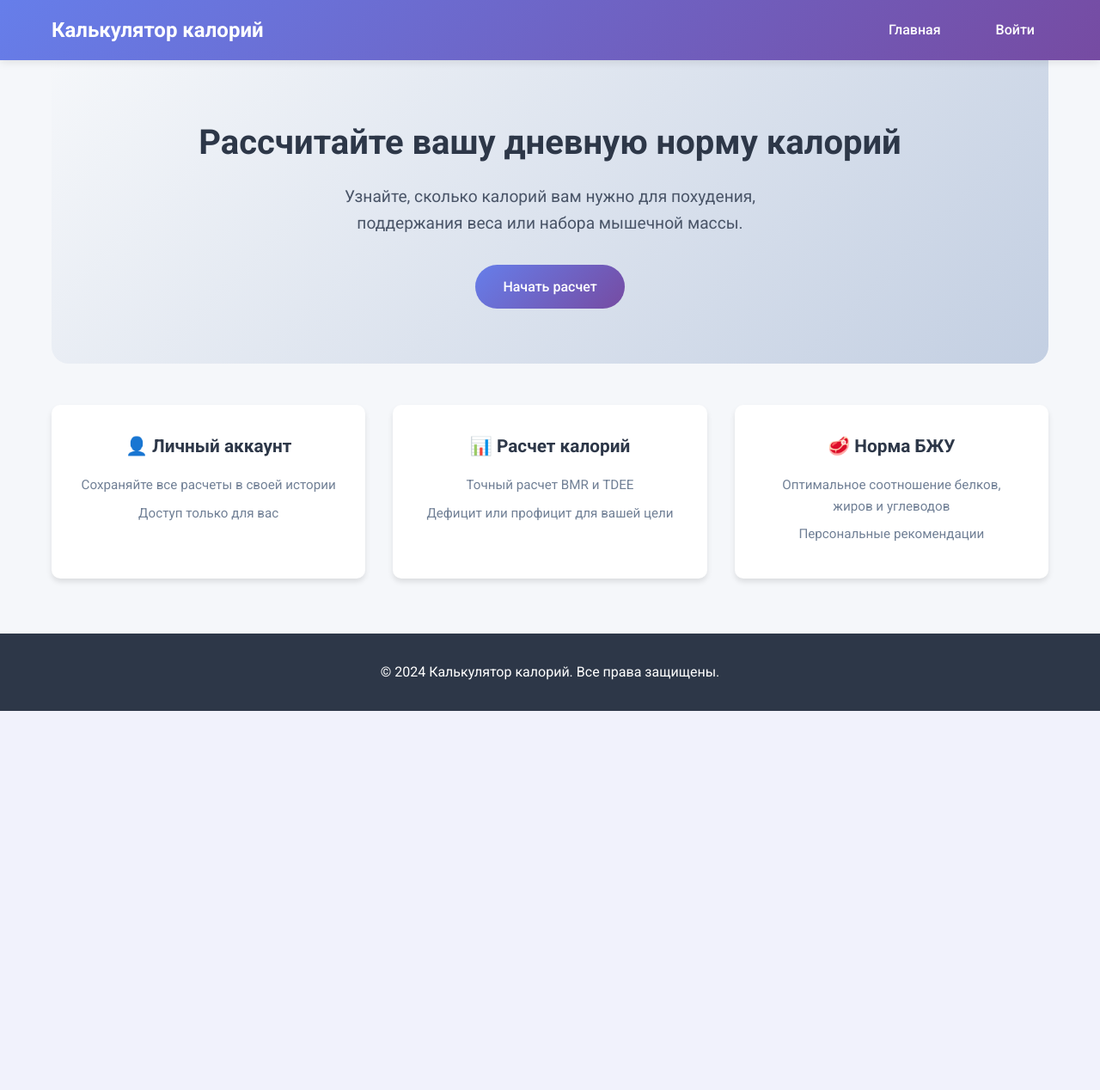
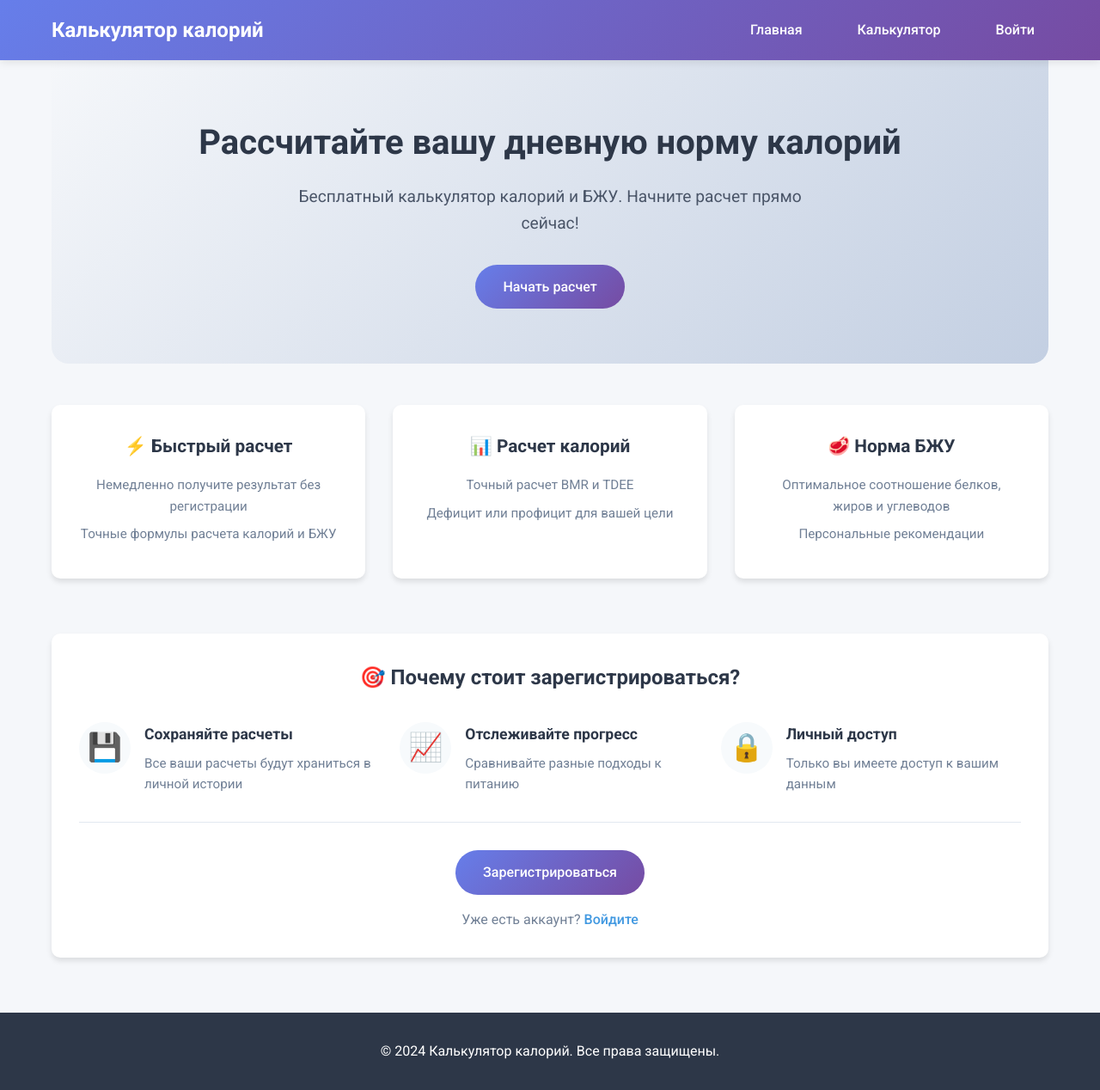
Before and after one commit to alwakok/flask, a Flask app: page / in a window 1280 px wide. Shown: the whole page at 86% size. Before the commit the page ends 827 px from the top, so only its background shows below. Run offline with Flask 3, Linux system fonts and the light colour scheme.

Commit message:
Add files via upload

```diff
--- a/app.py
+++ b/app.py
@@ -5,11 +5,8 @@ from models import CalorieCalculator, User
 app = Flask(__name__)
 app.secret_key = 'your-secret-key-here-change-this-in-production'
 
-# Инициализация базы данных при запуске
 init_db()
 
-
-# Контекстный процессор для автоматической передачи user во все шаблоны
 @app.context_processor
 def inject_user():
     user = None
@@ -18,13 +15,12 @@ def inject_user():
     return dict(user=user)
 
 
-# Декоратор для проверки авторизации
-def login_required(f):
+def auth_required_for_history(f):
     from functools import wraps
     @wraps(f)
     def decorated_function(*args, **kwargs):
         if 'user' not in session:
-            flash('Пожалуйста, войдите в систему для доступа к этой странице', 'warning')
+            flash('Для просмотра истории расчетов необходимо войти в систему', 'info')
             return redirect(url_for('login'))
         return f(*args, **kwargs)
 
@@ -85,7 +81,7 @@ def logout():
 
 
 @app.route('/dashboard')
-@login_required
+@auth_required_for_history
 def dashboard():
     user = session['user']
     calculations = CalorieCalculator.get_user_calculations(user['id'])
@@ -94,12 +90,6 @@ def dashboard():
 
 @app.route('/calculate', methods=['GET', 'POST'])
 def calculate():
-    # Если пользователь не авторизован, перенаправляем на логин
-    if 'user' not in session:
-        flash('Для использования калькулятора необходимо войти в систему', 'info')
-        return redirect(url_for('login'))
-
-    user = session['user']
 
     if request.method == 'POST':
         try:
@@ -114,22 +104,23 @@ def calculate():
                 flash('Пожалуйста, укажите пол', 'danger')
                 return redirect(url_for('calculate'))
 
-            # Основные расчеты
             bmr = CalorieCalculator.calculate_bmr(gender, weight, height, age)
             tdee = CalorieCalculator.calculate_tdee(bmr, activity)
             target_calories = CalorieCalculator.calculate_target_calories(tdee, goal)
 
-            # Расчет БЖУ
             macros = CalorieCalculator.calculate_macronutrients(target_calories, goal, weight)
             recommendations = CalorieCalculator.get_macro_recommendations(goal)
 
-            # Сохранение в базу данных
-            CalorieCalculator.save_calculation(
-                user['id'], gender, age, weight, height, goal, activity,
-                bmr, tdee, target_calories, macros
-            )
+            user = session.get('user')
+            if user:
+                CalorieCalculator.save_calculation(
+                    user['id'], gender, age, weight, height, goal, activity,
+                    bmr, tdee, target_calories, macros
+                )
+                flash('Расчет сохранен в вашей истории', 'success')
+            else:
+                flash('Расчет не сохранен. Для сохранения истории войдите в систему', 'info')
 
-            # Определение названий
             goal_names = {
                 'loss': 'Похудение',
                 'maintenance': 'Поддержание веса',
@@ -168,7 +159,7 @@ def calculate():
 
 
 @app.route('/history')
-@login_required
+@auth_required_for_history
 def history():
     user = session['user']
     calculations = CalorieCalculator.get_user_calculations(user['id'])
@@ -176,7 +167,7 @@ def history():
 
 
 @app.route('/delete_calculation/<int:calculation_id>', methods=['POST'])
-@login_required
+@auth_required_for_history
 def delete_calculation(calculation_id):
     user = session['user']
     success = CalorieCalculator.delete_calculation(user['id'], calculation_id)
@@ -201,6 +192,4 @@ def internal_server_error(e):
 
 
 if __name__ == '__main__':
-    print("Запуск сервера...")
-    print("Откройте: http://localhost:5000")
     app.run(debug=True, port=5000)
--- a/database.py
+++ b/database.py
@@ -11,7 +11,6 @@ def init_db():
     conn = sqlite3.connect('data/calories.db')
     cursor = conn.cursor()
 
-    # Создаем таблицу пользователей
     cursor.execute('''
         CREATE TABLE IF NOT EXISTS users (
             id INTEGER PRIMARY KEY AUTOINCREMENT,
@@ -23,7 +22,6 @@ def init_db():
         )
     ''')
 
-    # Создаем таблицу для истории расчетов с user_id
     cursor.execute('''
         CREATE TABLE IF NOT EXISTS calculations (
             id INTEGER PRIMARY KEY AUTOINCREMENT,
@@ -60,10 +58,8 @@ def get_db_connection():
 
 
 def hash_password(password):
-    """Хеширование пароля"""
     return hashlib.sha256(password.encode()).hexdigest()
 
 
 def create_session_token():
-    """Создание токена сессии"""
     return secrets.token_hex(32)
--- a/static/style.css
+++ b/static/style.css
@@ -813,12 +813,6 @@ body {
     text-align: center;
 }
 
-.quick-actions {
-    background: white;
-    padding: 1.5rem;
-    border-radius: 10px;
-    box-shadow: 0 2px 4px rgba(0,0,0,0.1);
-}
 
 .quick-actions h3 {
     color: #2d3748;
@@ -1386,3 +1380,158 @@ footer {
         font-size: 1rem;
     }
 }
+
+/* Стили для статуса пользователя в калькуляторе */
+.user-status {
+    padding: 1rem 1.5rem;
+    border-radius: 8px;
+    margin-bottom: 2rem;
+    display: flex;
+    align-items: center;
+    gap: 1rem;
+}
+
+.user-status.auth {
+    background: #d4edda;
+    border: 1px solid #c3e6cb;
+    color: #155724;
+}
+
+.user-status.guest {
+    background: #fff3cd;
+    border: 1px solid #ffeaa7;
+    color: #856404;
+}
+
+.status-icon {
+    font-size: 1.2rem;
+}
+
+.status-text {
+    flex: 1;
+    font-weight: 500;
+}
+
+
+.status-link:hover {
+    background: #007bff;
+    color: white;
+    text-decoration: none;
+}
+
+/* Сообщение о сохранении для гостей */
+
+.save-notice p {
+    margin: 0;
+}
+
+.save-notice a {
+    color: #007bff;
+    font-weight: 500;
+    text-decoration: none;
+}
+
+.save-notice a:hover {
+    text-decoration: underline;
+}
+
+/* Информационная секция на главной */
+.info-section {
+    margin: 3rem 0;
+}
+
+.info-card {
+    background: white;
+    padding: 2rem;
+    border-radius: 10px;
+    box-shadow: 0 4px 6px rgba(0,0,0,0.1);
+}
+
+.info-card h3 {
+    color: #2d3748;
+    text-align: center;
+    margin-bottom: 2rem;
+    font-size: 1.5rem;
+}
+
+.info-list {
+    display: grid;
+    grid-template-columns: repeat(auto-fit, minmax(300px, 1fr));
+    gap: 1.5rem;
+    margin-bottom: 2rem;
+}
+
+.info-item {
+    display: flex;
+    align-items: flex-start;
+    gap: 1rem;
+}
+
+.info-icon {
+    font-size: 2rem;
+    background: #f7fafc;
+    width: 60px;
+    height: 60px;
+    border-radius: 50%;
+    display: flex;
+    align-items: center;
+    justify-content: center;
+    flex-shrink: 0;
+}
+
+.info-content h4 {
+    color: #2d3748;
+    margin-bottom: 0.5rem;
+    font-size: 1.1rem;
+}
+
+.info-content p {
+    color: #718096;
+    margin: 0;
+    font-size: 0.95rem;
+}
+
+.info-actions {
+    text-align: center;
+    padding-top: 2rem;
+    border-top: 1px solid #e2e8f0;
+}
+
+.info-note {
+    margin-top: 1rem;
+    color: #718096;
+}
+
+.info-note a {
+    color: #4299e1;
+    text-decoration: none;
+    font-weight: 500;
+}
+
+.info-note a:hover {
+    text-decoration: underline;
+}
+
+/* Адаптивность для новых элементов */
+@media (max-width: 768px) {
+    .user-status {
+        flex-direction: column;
+        align-items: flex-start;
+        gap: 0.5rem;
+    }
+
+    .status-link {
+        align-self: stretch;
+        text-align: center;
+    }
+
+    .info-list {
+        grid-template-columns: 1fr;
+    }
+
+    .info-item {
+        flex-direction: column;
+        align-items: center;
+        text-align: center;
+    }
+}
--- a/templates/base.html
+++ b/templates/base.html
@@ -18,13 +18,13 @@
                     <li><a href="{{ url_for('calculate') }}">Калькулятор</a></li>
                     <li><a href="{{ url_for('history') }}">Мои расчеты</a></li>
                 {% else %}
+                    <li><a href="{{ url_for('calculate') }}">Калькулятор</a></li>
                     <li><a href="{{ url_for('login') }}">Войти</a></li>
                 {% endif %}
             </ul>
         </div>
     </nav>
 
-    <!-- Сообщения Flash - теперь только сверху под навигацией -->
     {% with messages = get_flashed_messages(with_categories=true) %}
         {% if messages %}
             <div class="flash-messages-container">
@@ -49,7 +49,6 @@
     </footer>
 
     <script>
-        // Автоматическое скрытие flash сообщений через 5 секунд
         document.addEventListener('DOMContentLoaded', function() {
             setTimeout(function() {
                 var flashes = document.querySelectorAll('.flash-message');
--- a/templates/index.html
+++ b/templates/index.html
@@ -12,7 +12,7 @@
             </div>
         {% else %}
             <h2>Рассчитайте вашу дневную норму калорий</h2>
-            <p>Узнайте, сколько калорий вам нужно для похудения, поддержания веса или набора мышечной массы.</p>
+            <p>Бесплатный калькулятор калорий и БЖУ. Начните расчет прямо сейчас!</p>
             <div class="hero-actions">
                 <a href="{{ url_for('calculate') }}" class="btn btn-primary">Начать расчет</a>
             </div>
@@ -22,9 +22,9 @@
 
 <div class="features">
     <div class="feature-card">
-        <h3>👤 Личный аккаунт</h3>
-        <p>Сохраняйте все расчеты в своей истории</p>
-        <p>Доступ только для вас</p>
+        <h3>⚡ Быстрый расчет</h3>
+        <p>Немедленно получите результат без регистрации</p>
+        <p>Точные формулы расчета калорий и БЖУ</p>
     </div>
     <div class="feature-card">
         <h3>📊 Расчет калорий</h3>
@@ -37,4 +37,39 @@
         <p>Персональные рекомендации</p>
     </div>
 </div>
+
+<div class="info-section">
+    <div class="info-card">
+        <h3>🎯 Почему стоит зарегистрироваться?</h3>
+        <div class="info-list">
+            <div class="info-item">
+                <span class="info-icon">💾</span>
+                <div class="info-content">
+                    <h4>Сохраняйте расчеты</h4>
+                    <p>Все ваши расчеты будут храниться в личной истории</p>
+                </div>
+            </div>
+            <div class="info-item">
+                <span class="info-icon">📈</span>
+                <div class="info-content">
+                    <h4>Отслеживайте прогресс</h4>
+                    <p>Сравнивайте разные подходы к питанию</p>
+                </div>
+            </div>
+            <div class="info-item">
+                <span class="info-icon">🔒</span>
+                <div class="info-content">
+                    <h4>Личный доступ</h4>
+                    <p>Только вы имеете доступ к вашим данным</p>
+                </div>
+            </div>
+        </div>
+        {% if not user %}
+        <div class="info-actions">
+            <a href="{{ url_for('register') }}" class="btn btn-primary">Зарегистрироваться</a>
+            <p class="info-note">Уже есть аккаунт? <a href="{{ url_for('login') }}">Войдите</a></p>
+        </div>
+        {% endif %}
+    </div>
+</div>
 {% endblock %}
```
Also changed, not shown: models.py (+5 -56 lines), templates/calculate.html (+18 -3 lines), templates/dashboard.html (+0 -12 lines), data/calories.db.
